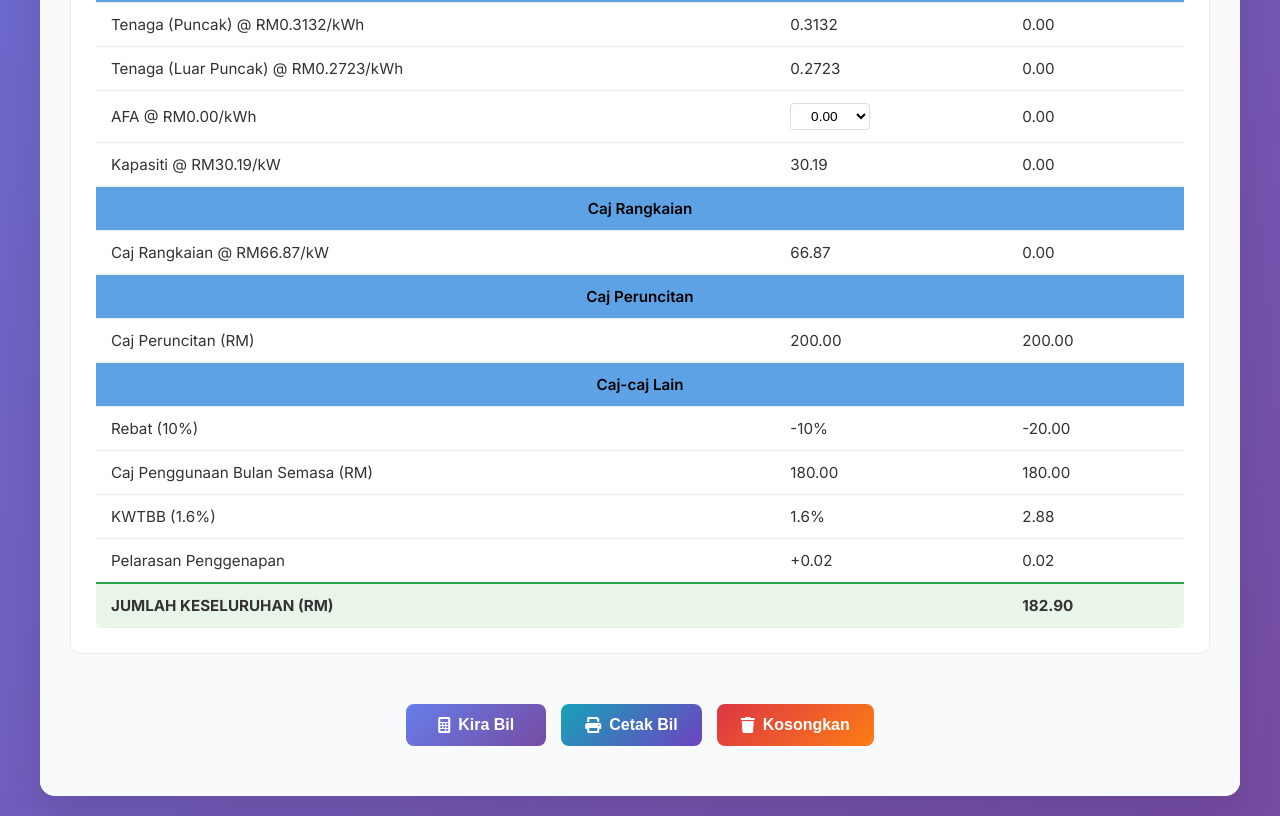
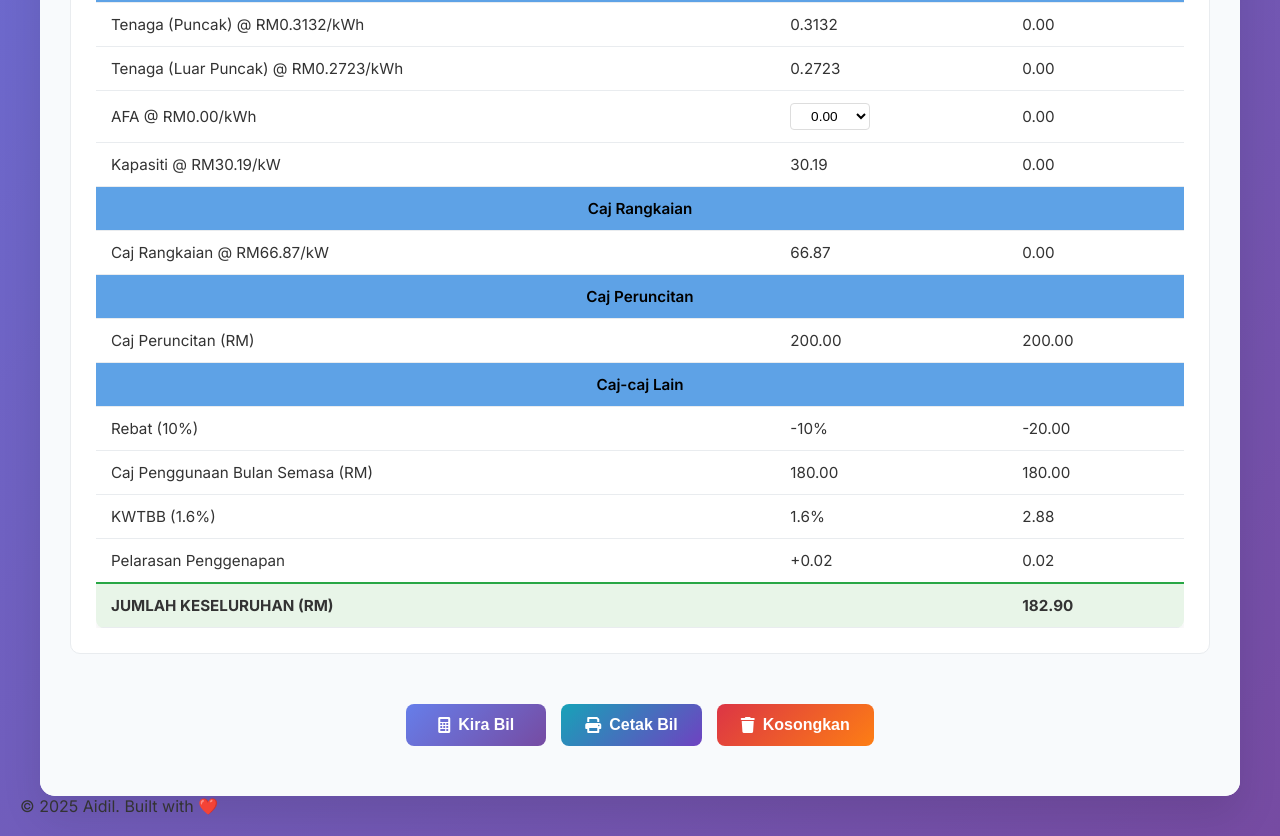
Before and after one commit to Aidilsyazril/KalkulatorBil_Aidil, a plain HTML site: page index.html in a window 1280 px wide. Shown: the part 1531-2367 px from the top of the page. Drawn offline with Linux system fonts and the light colour scheme.

Commit message:
index.html

```diff
--- a/index.html
+++ b/index.html
@@ -422,5 +422,8 @@
             console.log('All button event listeners added successfully');
         });
     </script>
+    <footer>
+        <p>© 2025 Aidil. Built with ❤️</p>
+    </footer>
 </body>
 </html>
```
